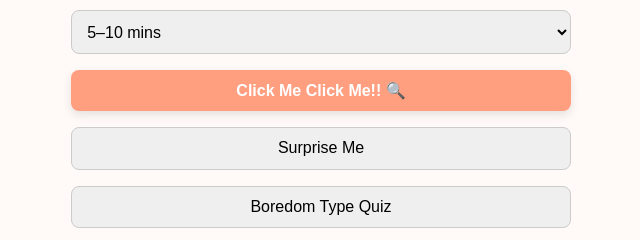
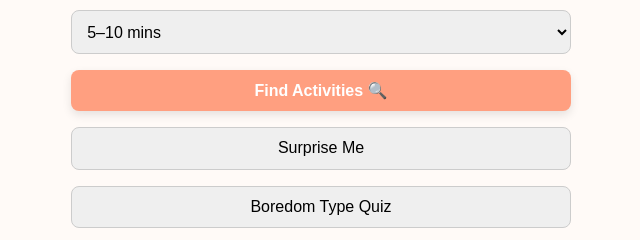
Before and after one commit to karmathebratx/bored-board, a plain HTML site: page index.html in a window 1280 px wide. Shown: the part 265-505 px from the top of the page, 319-959 px from the left. Drawn offline with Linux system fonts and the light colour scheme.

Commit message:
Update index.html

```diff
--- a/index.html
+++ b/index.html
@@ -105,7 +105,7 @@
       <option value="30-60 mins">30–60 mins</option>
       <option value="2+ hours">2+ hours</option>
     </select>
-    <button id="go">Click Me Click Me!! 🔍</button>
+    <button id="go">Find Activities 🔍</button>
     <button onclick="surpriseMe()">Surprise Me</button>
     <button onclick="alert('Coming soon — this feature is still getting polished 🛠️')">Boredom Type Quiz</button>
     <button onclick="askOracle()">Ask the Oracle 🔮</button>
```
